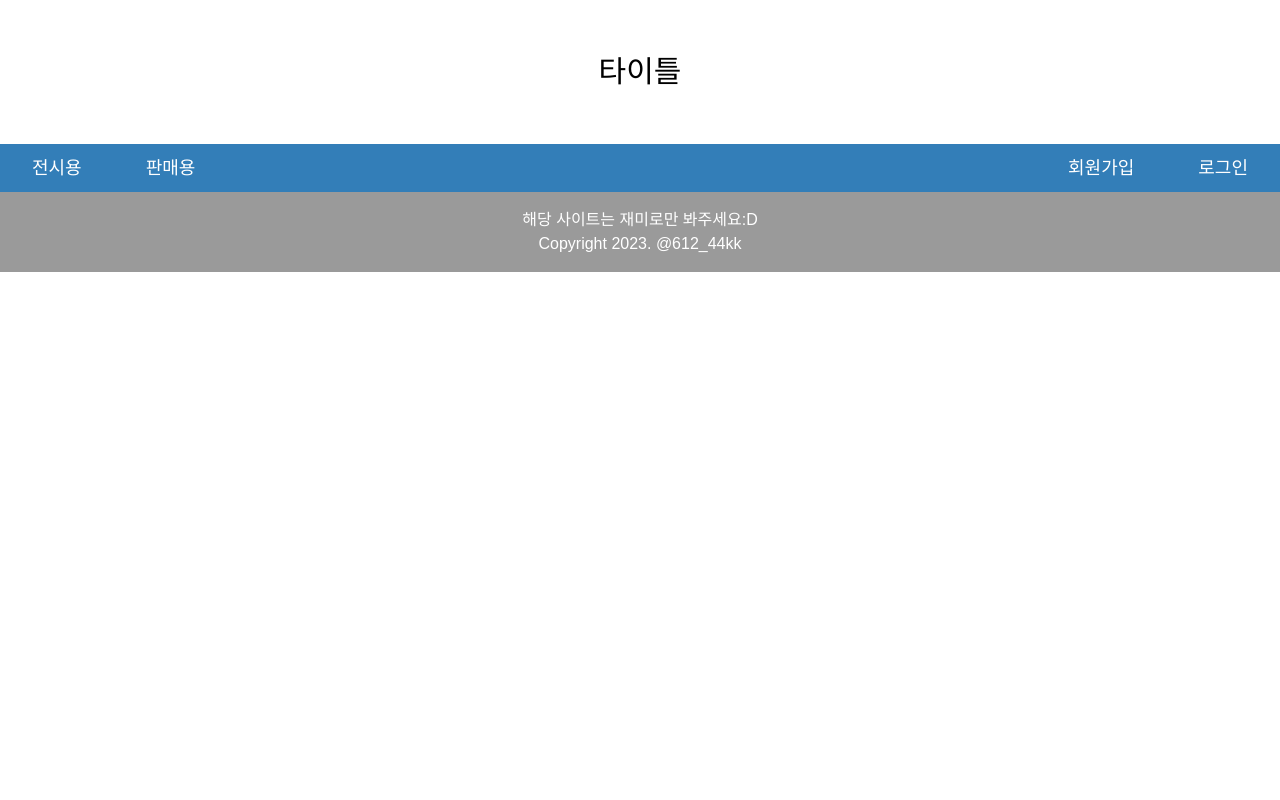
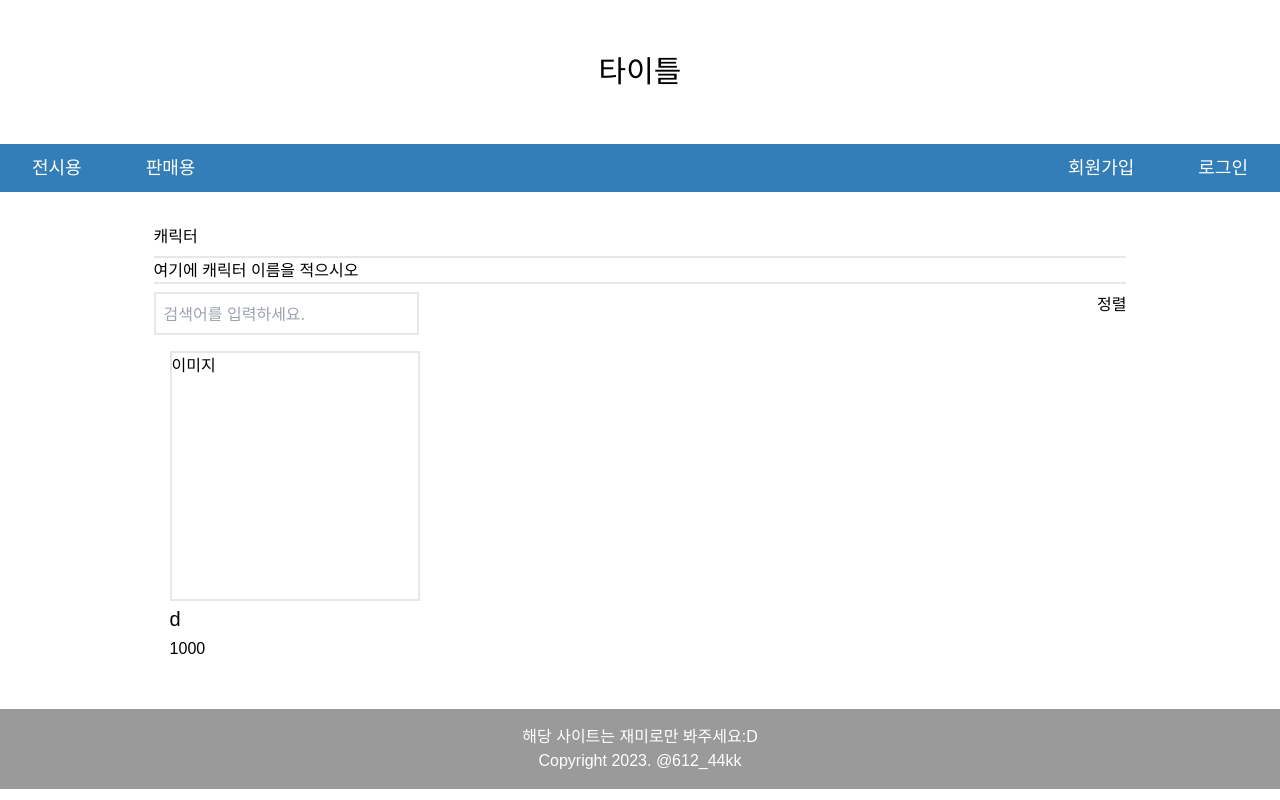
Before and after one commit to yoonui/React_MyGoodsWebsite, a React (Create React App) app: page /display in a window 1280 px wide. Built offline with nearby package versions, Linux system fonts and the light colour scheme; a web font is replaced by a local one.

Commit message:
ADD: 회원가입, 로그인 화면 개발 및 전시/판매 리스트 화면 개발 중

```diff
--- a/src/App.tsx
+++ b/src/App.tsx
@@ -2,7 +2,11 @@ import { BrowserRouter, Routes, Route } from "react-router-dom";
 
 import Layout from "./components/Layout";
 import MainPage from "./pages/MainPage";
+import JoinPage from "./pages/JoinPage";
 import LoginPage from "./pages/LoginPage";
+
+import DisplayPage from "./pages/DisplayPage";
+import SalePage from "./pages/SalePage";
 
 function App() {
   return (
@@ -10,7 +14,11 @@ function App() {
       <Layout>
         <Routes>
           <Route path="/" element={<MainPage />} />
+          <Route path="/join" element={<JoinPage />} />
           <Route path="/login" element={<LoginPage />} />
+
+          <Route path="/display" element={<DisplayPage />} />
+          <Route path="/sale" element={<SalePage />} />
         </Routes>
       </Layout>
     </BrowserRouter>
--- /dev/null
+++ b/src/components/GoodsPreview.tsx
@@ -0,0 +1,11 @@
+const GoodsPreview = (props: { name: string; price?: number }) => {
+  return (
+    <div className="m-4">
+      <div className="w-[250px] h-[250px] border-[2px]">이미지</div>
+      <div className="my-1 text-xl font-Kim700">{props.name}</div>
+      <div className="my-1 font-Kim400">{props.price ?? ""}</div>
+    </div>
+  );
+};
+
+export default GoodsPreview;
--- a/src/components/Header.tsx
+++ b/src/components/Header.tsx
@@ -3,22 +3,35 @@ import { Link } from "react-router-dom";
 const Header = () => {
   return (
     <div>
-      <div className="flex items-center justify-center text-3xl h-36 font-Kim700">
-        타이틀
+      <div className="flex items-center justify-center h-36">
+        <Link className="text-3xl font-Kim700" to="/">
+          타이틀
+        </Link>
       </div>
+
       <div className="flex items-center justify-between h-12 bg-main-color">
         <div>
-          <button className="p-8 text-lg text-white font-Kim400 hover:font-Kim700">
+          <Link
+            className="p-8 text-lg text-white font-Kim400 hover:font-Kim700"
+            to="/display"
+          >
             전시용
-          </button>
-          <button className="p-8 text-lg text-white font-Kim400 hover:font-Kim700">
+          </Link>
+          <Link
+            className="p-8 text-lg text-white font-Kim400 hover:font-Kim700"
+            to="/sale"
+          >
             판매용
-          </button>
+          </Link>
         </div>
+
         <div>
-          <button className="p-8 text-lg text-white font-Kim400 hover:font-Kim700">
+          <Link
+            className="p-8 text-lg text-white font-Kim400 hover:font-Kim700"
+            to="/join"
+          >
             회원가입
-          </button>
+          </Link>
           <Link
             className="p-8 text-lg text-white font-Kim400 hover:font-Kim700"
             to="/login"
--- /dev/null
+++ b/src/pages/DisplayPage.tsx
@@ -0,0 +1,30 @@
+import GoodsPreview from "../components/GoodsPreview";
+
+const DisplayPage = () => {
+  return (
+    <div className="flex justify-center m-8">
+      <div className="w-[80%]">
+        {/* 캐릭터 필터링 */}
+        <div>
+          <div>캐릭터</div>
+          <div className="border-t-[2px] border-b-[2px] my-2">
+            여기에 캐릭터 이름을 적으시오
+          </div>
+        </div>
+
+        <div className="flex justify-between">
+          <input
+            className="w-[265px] h-[43px] border-[2px] p-2"
+            placeholder="검색어를 입력하세요."
+          />
+          <div>정렬</div>
+        </div>
+
+        {/* 굿즈 리스트 */}
+        <GoodsPreview name="d" price={1000} />
+      </div>
+    </div>
+  );
+};
+
+export default DisplayPage;
--- /dev/null
+++ b/src/pages/JoinPage.tsx
@@ -0,0 +1,32 @@
+const JoinPage = () => {
+  return (
+    <div className="flex justify-center my-8">
+      <div className="w-[400px] m-3 px-16 py-10 border-[3px] text-center">
+        <div className="my-3 text-2xl font-Kim700">회원가입</div>
+
+        <div className="mt-8">
+          <div className="text-lg text-left font-Kim400">아이디</div>
+          <input className="w-[265px] h-[43px] border-[2px] p-2" />
+        </div>
+
+        <div className="my-4">
+          <div className="text-lg text-left font-Kim400">비밀번호</div>
+          <input className="w-[265px] h-[43px] border-[2px] p-2" />
+        </div>
+
+        <div className="my-4">
+          <div className="text-lg text-left font-Kim400">닉네임</div>
+          <input className="w-[265px] h-[43px] border-[2px] p-2" />
+        </div>
+
+        <div className="mt-10 text-center">
+          <button className="w-[265px] px-8 py-3 text-white bg-secondary-color hover:bg-secondary-color-bold">
+            가입하기
+          </button>
+        </div>
+      </div>
+    </div>
+  );
+};
+
+export default JoinPage;
--- a/src/pages/LoginPage.tsx
+++ b/src/pages/LoginPage.tsx
@@ -1,5 +1,44 @@
+import { useNavigate } from "react-router-dom";
+
 const LoginPage = () => {
-  return <div>LoginPage</div>;
+  const navigate = useNavigate();
+  const goJoinBtn = () => {
+    navigate("/join");
+  };
+
+  return (
+    <div className="flex justify-center my-8">
+      <div className="w-[400px] m-3 px-16 py-10 border-[3px] text-center">
+        <div className="my-3 text-2xl font-Kim700">로그인</div>
+
+        <div className="mt-8">
+          <div className="text-lg text-left font-Kim400">아이디</div>
+          <input className="w-[265px] h-[43px] border-[2px] p-2" />
+        </div>
+
+        <div className="my-4">
+          <div className="text-lg text-left font-Kim400">비밀번호</div>
+          <input className="w-[265px] h-[43px] border-[2px] p-2" />
+        </div>
+
+        <div className="mt-10 text-center">
+          <button className="w-[265px] px-8 py-3 text-white bg-secondary-color hover:bg-secondary-color-bold">
+            로그인하기
+          </button>
+        </div>
+
+        <div className="mt-3">
+          <span className="font-Kim500">아직 계정이 없나요?</span>
+          <button
+            className="mx-2 text-main-color font-Kim700 hover:underline"
+            onClick={goJoinBtn}
+          >
+            회원가입
+          </button>
+        </div>
+      </div>
+    </div>
+  );
 };
 
 export default LoginPage;
--- a/src/pages/MainPage.tsx
+++ b/src/pages/MainPage.tsx
@@ -23,6 +23,7 @@ const MainPage = () => {
         <SwiperSlide>Slide 4</SwiperSlide>
         <SwiperSlide>Slide 5</SwiperSlide>
       </Swiper>
+
       <div className="flex items-center justify-between m-20">
         <div className="border-[3px] border-main-color w-[380px] h-[380px]">
           이미지1
--- /dev/null
+++ b/src/pages/SalePage.tsx
@@ -0,0 +1,5 @@
+const SalePage = () => {
+  return <>SalePage</>;
+};
+
+export default SalePage;
--- a/tailwind.config.js
+++ b/tailwind.config.js
@@ -3,7 +3,12 @@ module.exports = {
   content: ["./src/**/*.{js,jsx,ts,tsx}"],
   theme: {
     extend: {
-      colors: { "main-color": "#337EB8", footer: "#9A9A9A" },
+      colors: {
+        "main-color": "#337EB8",
+        footer: "#9A9A9A",
+        "secondary-color": "#2AB8A9",
+        "secondary-color-bold": "#23998D",
+      },
       fontFamily: {
         Kim300: ["KimjungchulGothic-Light", "sans-serif"],
         Kim400: ["KimjungchulGothic-Regular", "sans-serif"],
```
